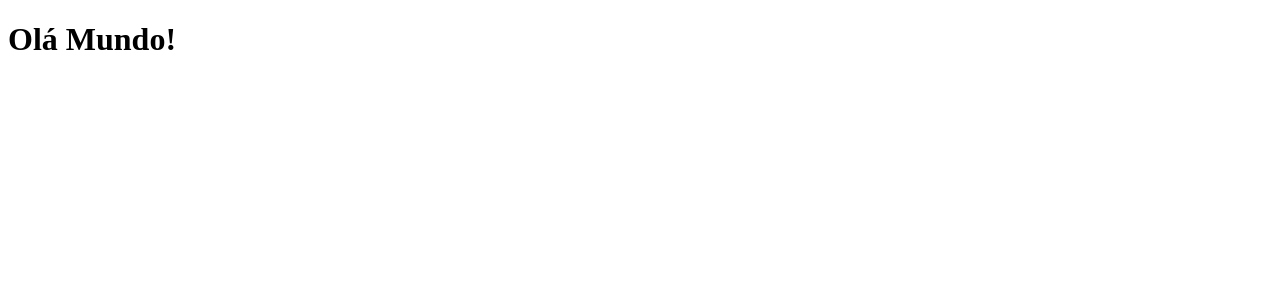
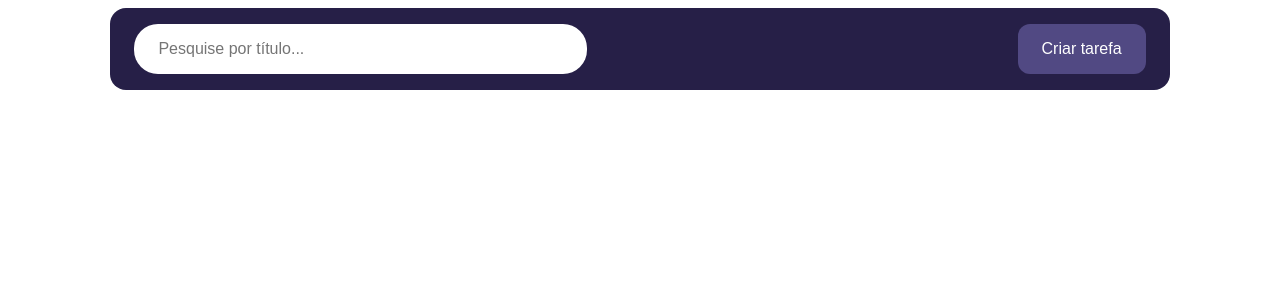
Before and after one commit to mariaeviegas/teste-tecnico-jr-frontend, a Vue app in the folder task-manager/: page / in a window 1280 px wide. Shown: the top 300 px of the page. Built offline with nearby package versions, Linux system fonts and the light colour scheme.

Commit message:
add: adiciona componente de barra com filtro de pesquisa e botão de criar tarefa

```diff
--- a/task-manager/src/App.vue
+++ b/task-manager/src/App.vue
@@ -1,7 +1,7 @@
 <template>
-  <h1>Olá Mundo!</h1>
+    <SearchAddBar/>
 </template>
 
 <script setup>
-
+   import SearchAddBar from './components/SearchAddBar.vue';
 </script>
--- /dev/null
+++ b/task-manager/src/components/SearchAddBar.vue
@@ -0,0 +1,50 @@
+<script setup></script>
+<template>
+    <div class="searchAddBar">
+        <input type="text" class="searchAddBar__input" placeholder="Pesquise por título...">
+        <button class="searchAddBar__button">Criar tarefa</button>
+    </div>
+</template>
+
+<style scoped>
+    .searchAddBar{
+        width: 80%;
+        height: fit-content;
+        margin: auto;
+        background-color: #261F47;
+        padding: 1rem 1.5rem;
+        border-radius: 1rem;
+        display: flex;
+        justify-content: space-between;
+    }
+
+    .searchAddBar__input {
+        width: 40%;
+        padding: 0.75rem 1.5rem;
+        border: none;
+        border-radius: 1.5rem;
+        font-size: 1rem;
+
+        &&:focus {
+            outline: none;
+            background-color: #514983;
+            color: #fff;
+        }
+    }
+
+    .searchAddBar__button {
+        width: fit-content;
+        padding: 1rem 1.5rem;
+        border: none;
+        border-radius: 0.75rem;
+        background-color: #514983;
+        font-size: 1rem;
+        color: #fff;
+        cursor: pointer;
+        transition: 0.5s;
+
+        &&:hover {
+            background-color: #514983c9;
+        }
+    }
+</style>
```
